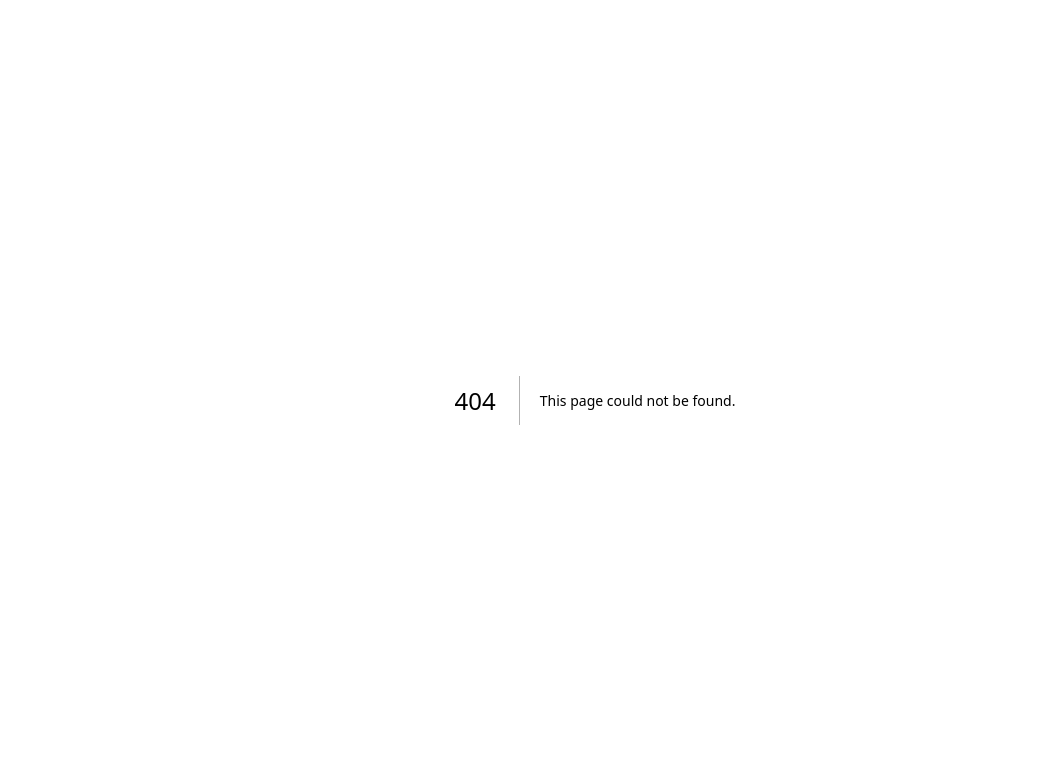
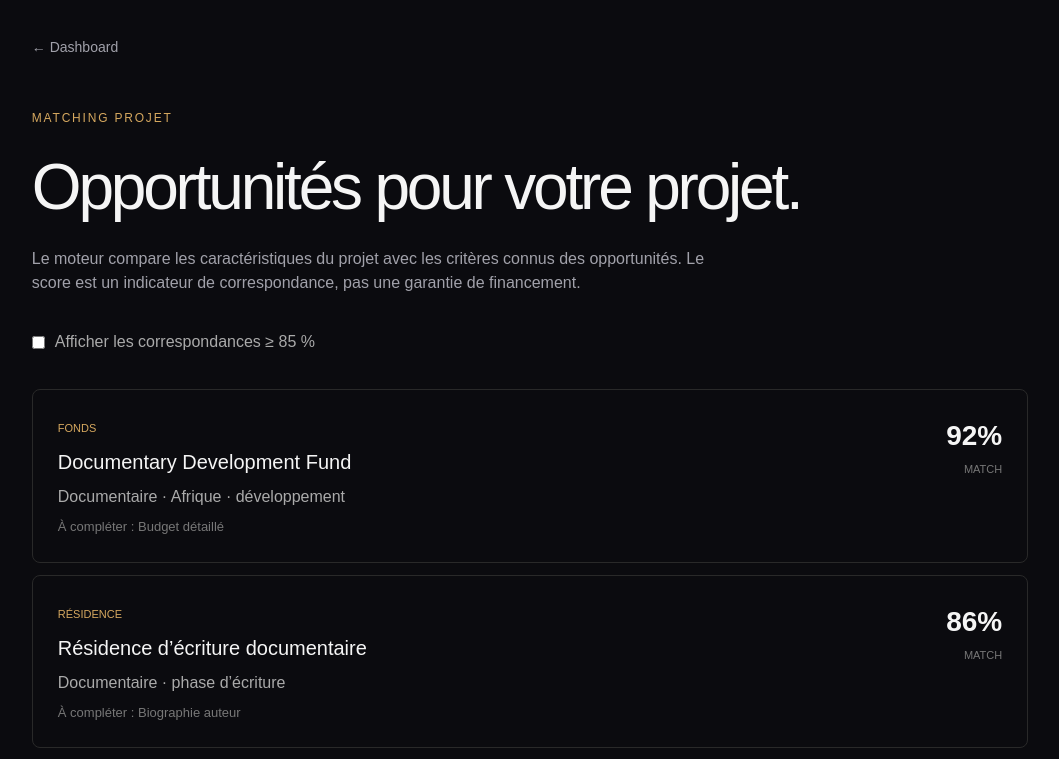
Before and after one commit to HerveNG/Saas-cine, a Next.js app: page /projects/1/opportunities in a window 1280 px wide. Before the commit this address had no page. Shown: the top 759 px of the page, without its empty margins (45-1104 px from the left). Built offline with nearby package versions, Linux system fonts and the light colour scheme.

Commit message:
feat: add project opportunity matching

```diff
--- /dev/null
+++ b/app/projects/[id]/opportunities/page.tsx
@@ -0,0 +1,21 @@
+"use client";
+
+import { useMemo, useState } from "react";
+
+const matches = [
+  { title: "Documentary Development Fund", type: "Fonds", score: 92, reason: "Documentaire · Afrique · développement", missing: "Budget détaillé" },
+  { title: "Résidence d’écriture documentaire", type: "Résidence", score: 86, reason: "Documentaire · phase d’écriture", missing: "Biographie auteur" },
+  { title: "Call for African Film Projects", type: "Appel à projets", score: 74, reason: "Projet africain · développement", missing: "Plan de financement" },
+];
+
+export default function ProjectOpportunities() {
+  const [showOnlyStrong, setShowOnlyStrong] = useState(false);
+  const visible = useMemo(() => showOnlyStrong ? matches.filter((x) => x.score >= 85) : matches, [showOnlyStrong]);
+
+  return <main style={{ minHeight: "100vh", padding: "35px 6vw", maxWidth: 1150 }}>
+    <a href="/dashboard" style={{ color: "#a1a1aa", fontSize: 14 }}>← Dashboard</a>
+    <div style={{ marginTop: 50 }}><p style={{ color: "#d6a85f", letterSpacing: "0.15em", fontSize: 12 }}>MATCHING PROJET</p><h1 style={{ fontSize: "clamp(2.5rem, 5vw, 4.5rem)", letterSpacing: "-0.05em", margin: "12px 0" }}>Opportunités pour votre projet.</h1><p style={{ color: "#a1a1aa", maxWidth: 700 }}>Le moteur compare les caractéristiques du projet avec les critères connus des opportunités. Le score est un indicateur de correspondance, pas une garantie de financement.</p></div>
+    <label style={{ display: "flex", gap: 10, alignItems: "center", margin: "35px 0", color: "#aaa" }}><input type="checkbox" checked={showOnlyStrong} onChange={(e) => setShowOnlyStrong(e.target.checked)} /> Afficher les correspondances ≥ 85 %</label>
+    <div style={{ display: "grid", gap: 12 }}>{visible.map((item) => <article key={item.title} style={{ border: "1px solid #292929", borderRadius: 8, padding: 25, display: "grid", gridTemplateColumns: "1fr 90px", gap: 20 }}><div><span style={{ color: "#d6a85f", fontSize: 11 }}>{item.type.toUpperCase()}</span><h2 style={{ fontSize: 20, margin: "8px 0" }}>{item.title}</h2><p style={{ color: "#aaa", margin: "8px 0" }}>{item.reason}</p><p style={{ color: "#777", fontSize: 13 }}>À compléter : {item.missing}</p></div><div style={{ textAlign: "right" }}><strong style={{ fontSize: 28 }}>{item.score}%</strong><div style={{ color: "#777", fontSize: 11, marginTop: 4 }}>MATCH</div></div></article>)}</div>
+  </main>;
+}
```
